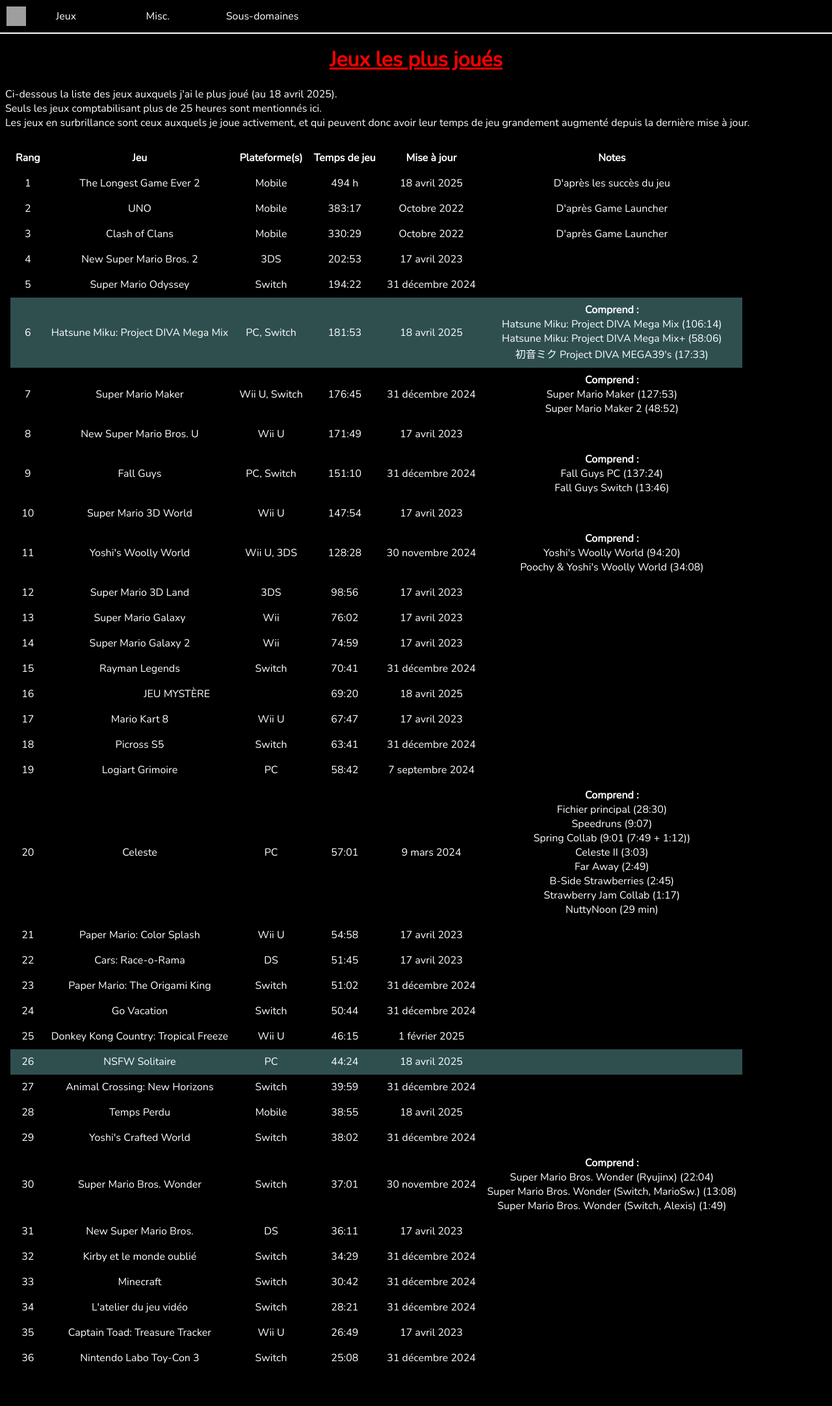
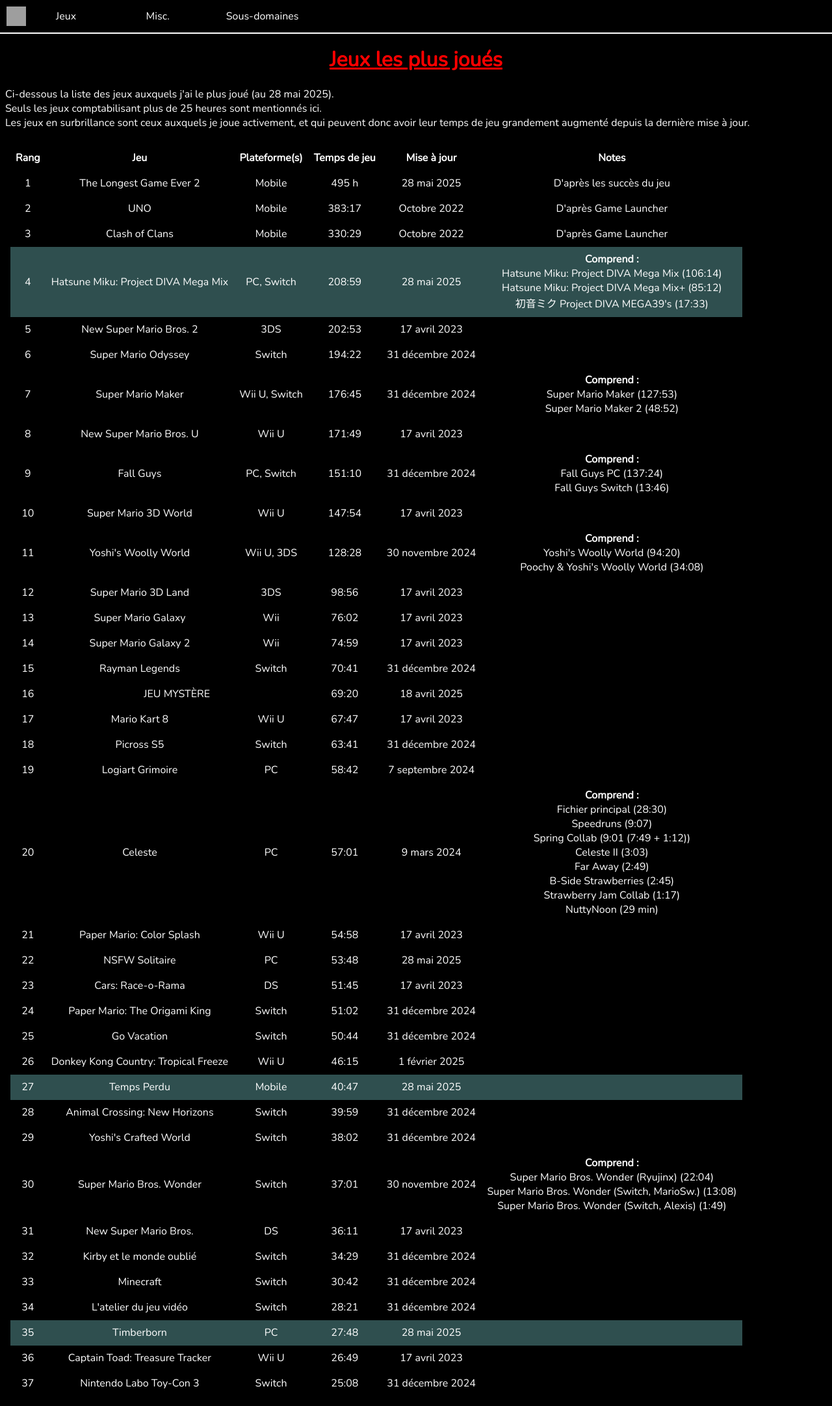
Before and after one commit to MarioSwitch/marioswitch.github.io, a PHP site: page /pages/misc/games.php in a window 1280 px wide. Shown: the whole page at 65% size. Before the commit the page ends 2098 px from the top, so only its background shows below. Run offline with PHP 8.4, Linux system fonts and the light colour scheme; grey boxes are pictures that could not be loaded.

Commit message:
[115] Updated games

```diff
--- a/pages/misc/games.php
+++ b/pages/misc/games.php
@@ -13,7 +13,7 @@
 		<?php insertMenu(); ?>
 		<h1>Jeux les plus joués</h1>
 		<p>
-			Ci-dessous la liste des jeux auxquels j'ai le plus joué (au 18 avril 2025).<br>
+			Ci-dessous la liste des jeux auxquels j'ai le plus joué (au 28 mai 2025).<br>
 			Seuls les jeux comptabilisant plus de 25 heures sont mentionnés ici.<br>
 			Les jeux en surbrillance sont ceux auxquels je joue activement, et qui peuvent donc avoir leur temps de jeu grandement augmenté depuis la dernière mise à jour.
 		</p>
@@ -30,8 +30,8 @@
 				<td><?= rank(1); ?></td>
 				<td>The Longest Game Ever 2</td>
 				<td>Mobile</td>
-				<td>494 h</td>
-				<td>18 avril 2025</td>
+				<td>495 h</td>
+				<td>28 mai 2025</td>
 				<td>D'après les succès du jeu</td>
 			</tr>
 			<tr>
@@ -50,6 +50,19 @@
 				<td>Octobre 2022</td>
 				<td>D'après Game Launcher</td>
 			</tr>
+			<tr class="highlight">
+				<td><?= rank(); ?></td>
+				<td>Hatsune Miku: Project DIVA Mega Mix</td>
+				<td>PC, Switch</td>
+				<td>208:59</td>
+				<td>28 mai 2025</td>
+				<td>
+					<b>Comprend :</b>
+					<br>Hatsune Miku: Project DIVA Mega Mix (106:14)
+					<br>Hatsune Miku: Project DIVA Mega Mix+ (85:12)
+					<br>初音ミク Project DIVA MEGA39's (17:33)
+				</td>
+			</tr>
 			<tr>
 				<td><?= rank(); ?></td>
 				<td>New Super Mario Bros. 2</td>
@@ -65,19 +78,6 @@
 				<td>194:22</td>
 				<td>31 décembre 2024</td>
 				<td></td>
-			</tr>
-			<tr class="highlight">
-				<td><?= rank(); ?></td>
-				<td>Hatsune Miku: Project DIVA Mega Mix</td>
-				<td>PC, Switch</td>
-				<td>181:53</td>
-				<td>18 avril 2025</td>
-				<td>
-					<b>Comprend :</b>
-					<br>Hatsune Miku: Project DIVA Mega Mix (106:14)
-					<br>Hatsune Miku: Project DIVA Mega Mix+ (58:06)
-					<br>初音ミク Project DIVA MEGA39's (17:33)
-				</td>
 			</tr>
 			<tr>
 				<td><?= rank(); ?></td>
@@ -222,6 +222,14 @@
 			</tr>
 			<tr>
 				<td><?= rank(); ?></td>
+				<td>NSFW Solitaire</td>
+				<td>PC</td>
+				<td>53:48</td>
+				<td>28 mai 2025</td>
+				<td></td>
+			</tr>
+			<tr>
+				<td><?= rank(); ?></td>
 				<td>Cars: Race-o-Rama</td>
 				<td>DS</td>
 				<td>51:45</td>
@@ -254,10 +262,10 @@
 			</tr>
 			<tr class="highlight">
 				<td><?= rank(); ?></td>
-				<td>NSFW Solitaire</td>
-				<td>PC</td>
-				<td>44:24</td>
-				<td>18 avril 2025</td>
+				<td>Temps Perdu</td>
+				<td>Mobile</td>
+				<td>40:47</td>
+				<td>28 mai 2025</td>
 				<td></td>
 			</tr>
 			<tr>
@@ -266,14 +274,6 @@
 				<td>Switch</td>
 				<td>39:59</td>
 				<td>31 décembre 2024</td>
-				<td></td>
-			</tr>
-			<tr>
-				<td><?= rank(); ?></td>
-				<td>Temps Perdu</td>
-				<td>Mobile</td>
-				<td>38:55</td>
-				<td>18 avril 2025</td>
 				<td></td>
 			</tr>
 			<tr>
@@ -329,6 +329,14 @@
 				<td>31 décembre 2024</td>
 				<td></td>
 			</tr>
+			<tr class="highlight">
+				<td><?= rank(); ?></td>
+				<td>Timberborn</td>
+				<td>PC</td>
+				<td>27:48</td>
+				<td>28 mai 2025</td>
+				<td></td>
+			</tr>
 			<tr>
 				<td><?= rank(); ?></td>
 				<td>Captain Toad: Treasure Tracker</td>
```
